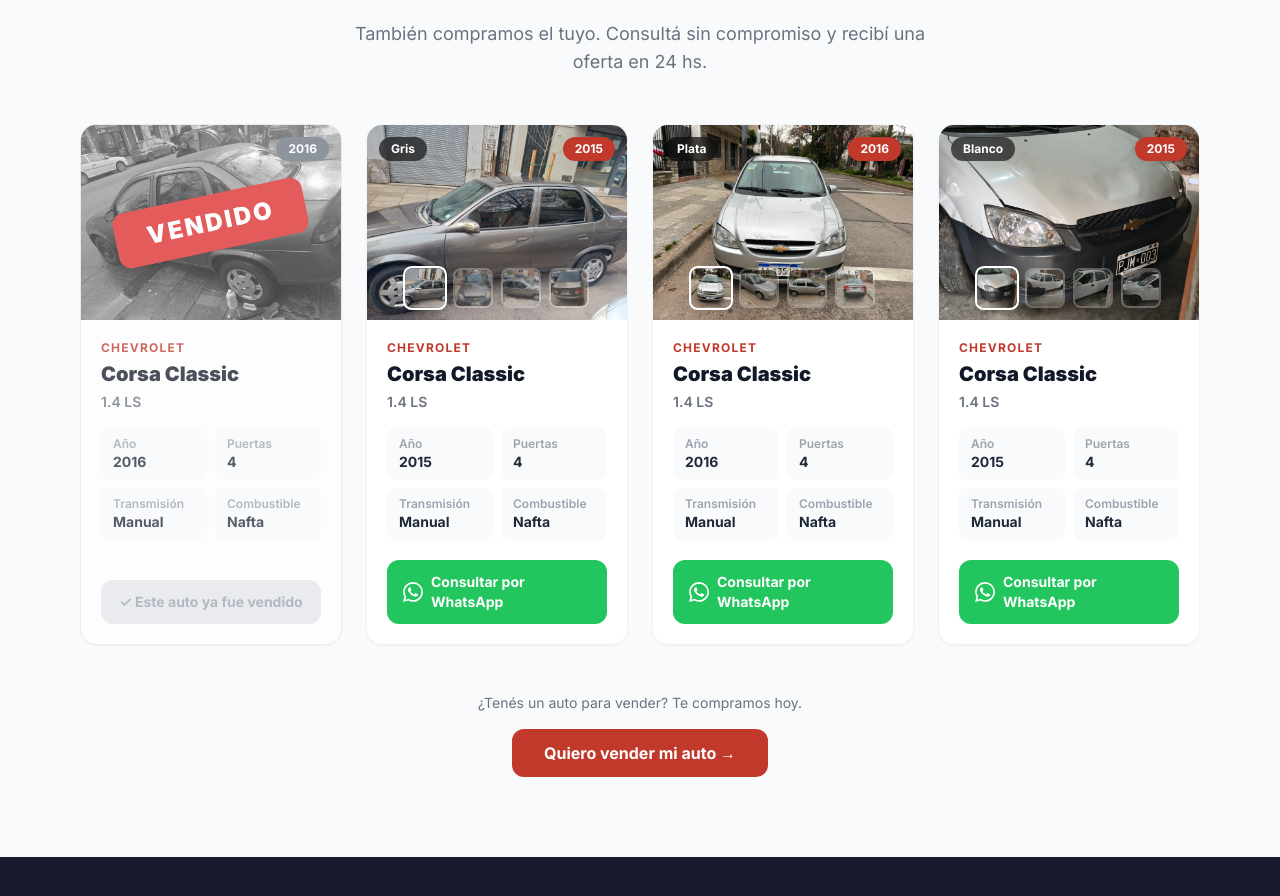
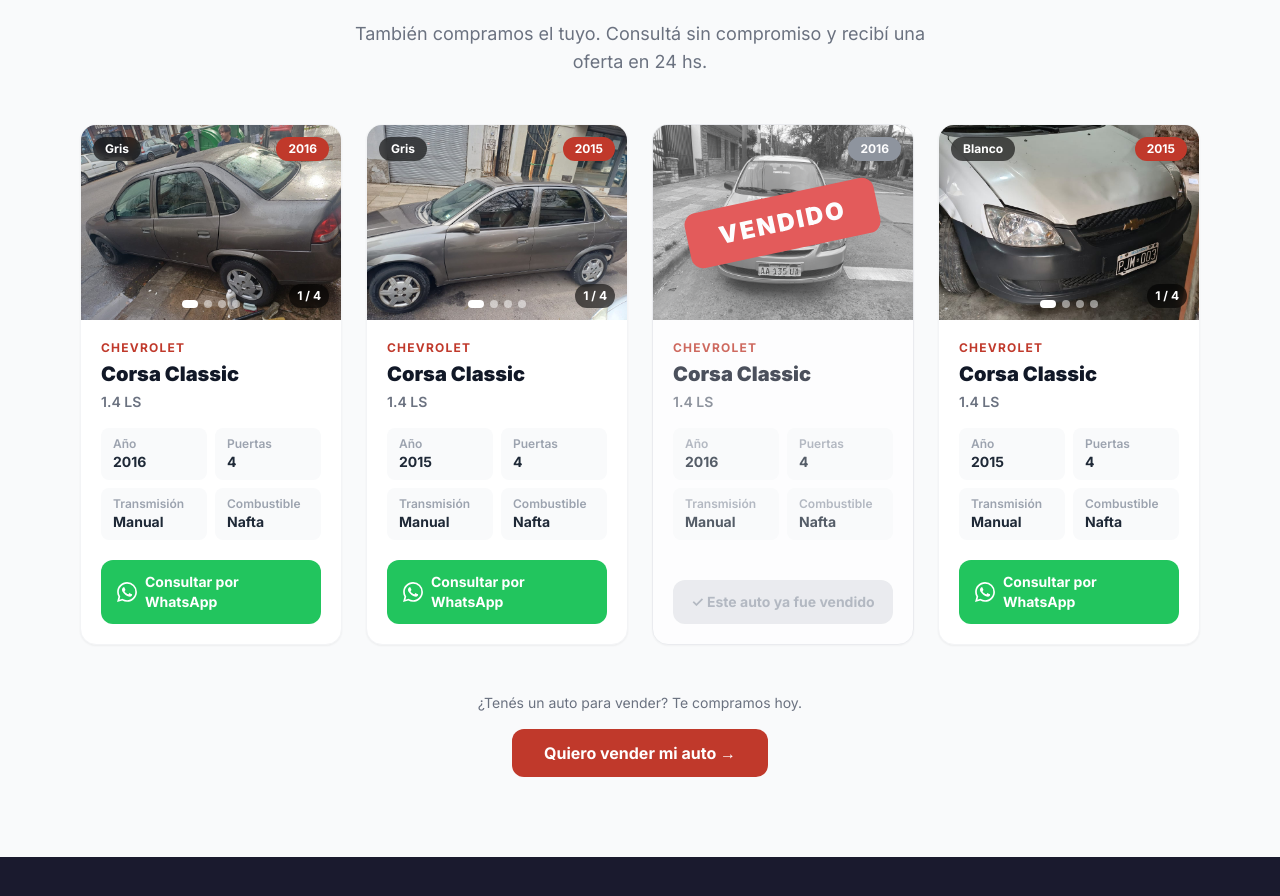
Before and after one commit to Luckros/Compro-autos-ya, a Next.js app: page / in a window 1280 px wide. Shown: the part 2361-3257 px from the top of the page. Built offline with nearby package versions, Linux system fonts and the light colour scheme.

Commit message:
Actualizacion para que se vean mas fotos

```diff
--- a/src/components/sections/StockAutos.tsx
+++ b/src/components/sections/StockAutos.tsx
@@ -3,8 +3,8 @@
 import Image from "next/image";
 
 // ─── Datos de los autos ───────────────────────────────────────
-// Para marcar un auto como vendido: agregá vendido: true en su objeto.
-// Para agregar un auto nuevo: copiá un objeto y editá los datos.
+// Para marcar un auto como vendido: cambiá vendido: true
+// Para agregar fotos: sumá más rutas al array "fotos"
 const AUTOS = [
   {
     id: "a2m",
@@ -16,7 +16,7 @@
     color: "Gris",
     transmision: "Manual",
     combustible: "Nafta",
-    vendido: true,
+    vendido: false,
     fotos: [
       "/autos/a2m/1.jpg",
       "/autos/a2m/2.jpg",
@@ -54,7 +54,7 @@
     color: "Plata",
     transmision: "Manual",
     combustible: "Nafta",
-    vendido: false,   // ← VENDIDO
+    vendido: true,
     fotos: [
       "/autos/aa/1.jpg",
       "/autos/aa/2.jpg",
@@ -86,12 +86,16 @@
 
 const WA_NUMBER = "5491171576353";
 
-// ─── Tarjeta individual ───────────────────────────────────────
 type Auto = typeof AUTOS[0];
 
+// ─── Tarjeta individual ───────────────────────────────────────
 function AutoCard({ auto }: { auto: Auto }) {
   const [fotoActiva, setFotoActiva] = useState(0);
+  const total = auto.fotos.length;
   const waUrl = `https://wa.me/${WA_NUMBER}?text=${encodeURIComponent(auto.waMsg)}`;
+
+  const anterior = () => setFotoActiva((prev) => (prev - 1 + total) % total);
+  const siguiente = () => setFotoActiva((prev) => (prev + 1) % total);
 
   return (
     <article
@@ -99,11 +103,11 @@
         auto.vendido ? "border-gray-200 opacity-75" : "border-gray-100 hover:shadow-lg"
       }`}
     >
-      {/* Galería */}
-      <div className="relative bg-gray-100 aspect-[4/3] overflow-hidden">
+      {/* ── Galería ── */}
+      <div className="relative bg-gray-100 aspect-[4/3] overflow-hidden group">
         <Image
           src={auto.fotos[fotoActiva]}
-          alt={`${auto.marca} ${auto.modelo} ${auto.año} - foto ${fotoActiva + 1}`}
+          alt={`${auto.marca} ${auto.modelo} ${auto.año} - foto ${fotoActiva + 1} de ${total}`}
           fill
           className={`object-cover transition-opacity duration-300 ${auto.vendido ? "grayscale" : ""}`}
           sizes="(max-width: 768px) 100vw, (max-width: 1200px) 50vw, 25vw"
@@ -118,6 +122,30 @@
           </div>
         )}
 
+        {/* Flechas — solo si hay más de 1 foto y no está vendido */}
+        {!auto.vendido && total > 1 && (
+          <>
+            <button
+              onClick={anterior}
+              className="absolute left-2 top-1/2 -translate-y-1/2 w-8 h-8 bg-black/50 hover:bg-black/75 text-white rounded-full flex items-center justify-center transition-all opacity-0 group-hover:opacity-100 focus:opacity-100"
+              aria-label="Foto anterior"
+            >
+              <svg className="w-4 h-4" fill="none" stroke="currentColor" viewBox="0 0 24 24">
+                <path strokeLinecap="round" strokeLinejoin="round" strokeWidth={2.5} d="M15 19l-7-7 7-7" />
+              </svg>
+            </button>
+            <button
+              onClick={siguiente}
+              className="absolute right-2 top-1/2 -translate-y-1/2 w-8 h-8 bg-black/50 hover:bg-black/75 text-white rounded-full flex items-center justify-center transition-all opacity-0 group-hover:opacity-100 focus:opacity-100"
+              aria-label="Foto siguiente"
+            >
+              <svg className="w-4 h-4" fill="none" stroke="currentColor" viewBox="0 0 24 24">
+                <path strokeLinecap="round" strokeLinejoin="round" strokeWidth={2.5} d="M9 5l7 7-7 7" />
+              </svg>
+            </button>
+          </>
+        )}
+
         {/* Badge color */}
         {!auto.vendido && (
           <div className="absolute top-3 left-3 bg-black/60 backdrop-blur-sm text-white text-xs font-bold px-3 py-1 rounded-full">
@@ -126,42 +154,39 @@
         )}
 
         {/* Badge año */}
-        <div
-          className={`absolute top-3 right-3 text-white text-xs font-bold px-3 py-1 rounded-full ${
-            auto.vendido ? "bg-gray-500" : "bg-brand-red"
-          }`}
-        >
+        <div className={`absolute top-3 right-3 text-white text-xs font-bold px-3 py-1 rounded-full ${
+          auto.vendido ? "bg-gray-500" : "bg-brand-red"
+        }`}>
           {auto.año}
         </div>
 
-        {/* Miniaturas */}
-        {!auto.vendido && (
-          <div className="absolute bottom-3 left-1/2 -translate-x-1/2 flex gap-2">
-            {auto.fotos.map((foto, i) => (
+        {/* Contador de fotos — ej: 2 / 6 */}
+        {!auto.vendido && total > 1 && (
+          <div className="absolute bottom-3 right-3 bg-black/60 backdrop-blur-sm text-white text-xs font-bold px-2 py-1 rounded-full">
+            {fotoActiva + 1} / {total}
+          </div>
+        )}
+
+        {/* Puntos indicadores */}
+        {!auto.vendido && total > 1 && (
+          <div className="absolute bottom-3 left-1/2 -translate-x-1/2 flex gap-1.5">
+            {auto.fotos.map((_, i) => (
               <button
                 key={i}
                 onClick={() => setFotoActiva(i)}
-                className={`w-10 h-10 rounded-lg overflow-hidden border-2 transition-all ${
+                className={`rounded-full transition-all ${
                   fotoActiva === i
-                    ? "border-white scale-110 shadow-lg"
-                    : "border-white/40 opacity-70 hover:opacity-100"
+                    ? "w-4 h-2 bg-white"
+                    : "w-2 h-2 bg-white/50 hover:bg-white/80"
                 }`}
-                aria-label={`Ver foto ${i + 1}`}
-              >
-                <Image
-                  src={foto}
-                  alt=""
-                  width={40}
-                  height={40}
-                  className="object-cover w-full h-full"
-                />
-              </button>
+                aria-label={`Ir a foto ${i + 1}`}
+              />
             ))}
           </div>
         )}
       </div>
 
-      {/* Datos */}
+      {/* ── Datos ── */}
       <div className="p-5 flex flex-col flex-1">
         <p className="text-xs font-bold text-brand-red uppercase tracking-widest mb-1">
           {auto.marca}
@@ -183,7 +208,7 @@
           ))}
         </div>
 
-        {/* Botón */}
+        {/* ── Botón ── */}
         {auto.vendido ? (
           <div className="mt-auto w-full flex items-center justify-center gap-2 bg-gray-200 text-gray-400 font-bold text-sm py-3 px-4 rounded-xl cursor-not-allowed select-none">
             ✓ Este auto ya fue vendido
```
